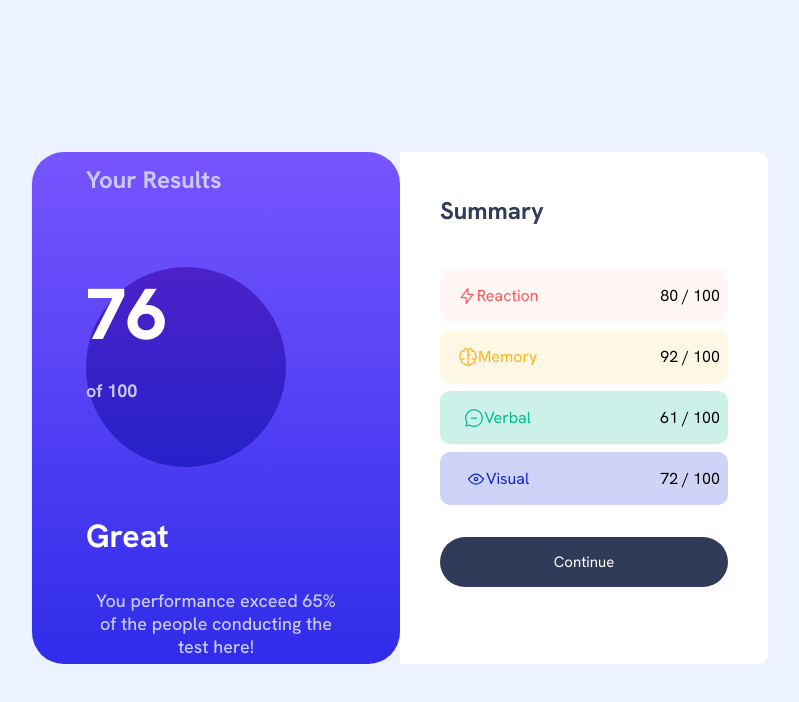
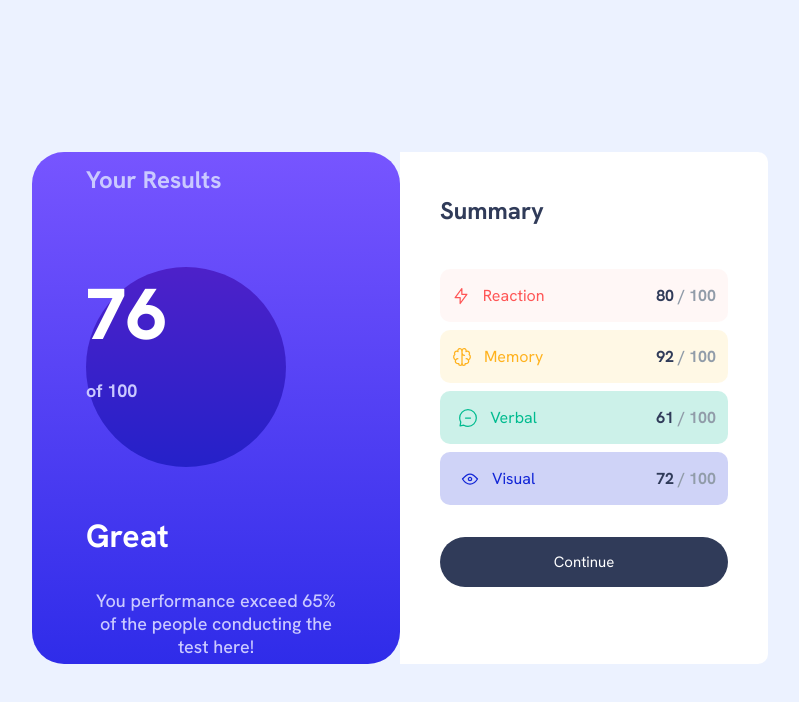
Before and after one commit to lucaliebenberg/results-summary-component, a React (Vite) app: page / in a window 1280 px wide. Shown: the top 702 px of the page, without its empty margins (240-1039 px from the left). Built offline with nearby package versions, Linux system fonts and the light colour scheme.

Commit message:
right side styling add

```diff
--- a/src/App.css
+++ b/src/App.css
@@ -112,7 +112,9 @@
   background-color: #fff;
   opacity: 0.2;
 }
-.card__summaryIcon { }
+.card__summaryIcon {
+  margin-right: 0.75rem;
+}
 
 /* colors */
 .red {
@@ -149,8 +151,17 @@
   justify-content: center;
 }
 .card__summaryRight {
-  padding-right: 0.5rem;
+  padding-right: 0.75rem;
 }
+
+.card__summaryParaText {
+  color: #303B59;
+  font-weight: bold;
+}
+.card__summarySpanText {
+  color: #919CA9;
+}
+
 .btn__container {
   display: flex;
   flex-direction: row;
--- a/src/App.jsx
+++ b/src/App.jsx
@@ -33,37 +33,45 @@
               <p className="card__summaryText red-text">Reaction</p>
             </div>
             <div className="card__summaryRight">
-              <p>80 / 100</p>
+              <p className="card__summaryParaText">
+                80 <span className="card__summarySpanText"> / 100</span>
+              </p>
             </div>
           </div>
           {/* card summary */}
           <div className="card__summaryWrapper yellow">
             <div className="card__summaryLeft ">
-              <img src={Memory} alt="" />
+              <img src={Memory} alt="" className="card__summaryIcon" />
               <p className="card__summaryText yellow-text">Memory</p>
             </div>
             <div className="card__summaryRight">
-              <p>92 / 100</p>
+              <p className="card__summaryParaText">
+                92 <span className="card__summarySpanText">/ 100</span>
+              </p>
             </div>
           </div>
           {/* card summary */}
           <div className="card__summaryWrapper green">
             <div className="card__summaryLeft">
-              <img src={Verbal} alt="" />
+              <img src={Verbal} alt="" className="card__summaryIcon" />
               <p className="card__summaryText green-text">Verbal</p>
             </div>
             <div className="card__summaryRight">
-              <p>61 / 100</p>
+              <p className="card__summaryParaText">
+                61 <span className="card__summarySpanText"> / 100</span>
+              </p>
             </div>
           </div>
           {/* card summary */}
           <div className="card__summaryWrapper blue">
             <div className="card__summaryLeft">
-              <img src={Visual} alt="" />
+              <img src={Visual} alt="" className="card__summaryIcon" />
               <p className="card__summaryText blue-text">Visual</p>
             </div>
             <div className="card__summaryRight">
-              <p>72 / 100</p>
+              <p className="card__summaryParaText">
+                72 <span className="card__summarySpanText"> / 100</span>
+              </p>
             </div>
           </div>
           <div className="btn__container">
```
